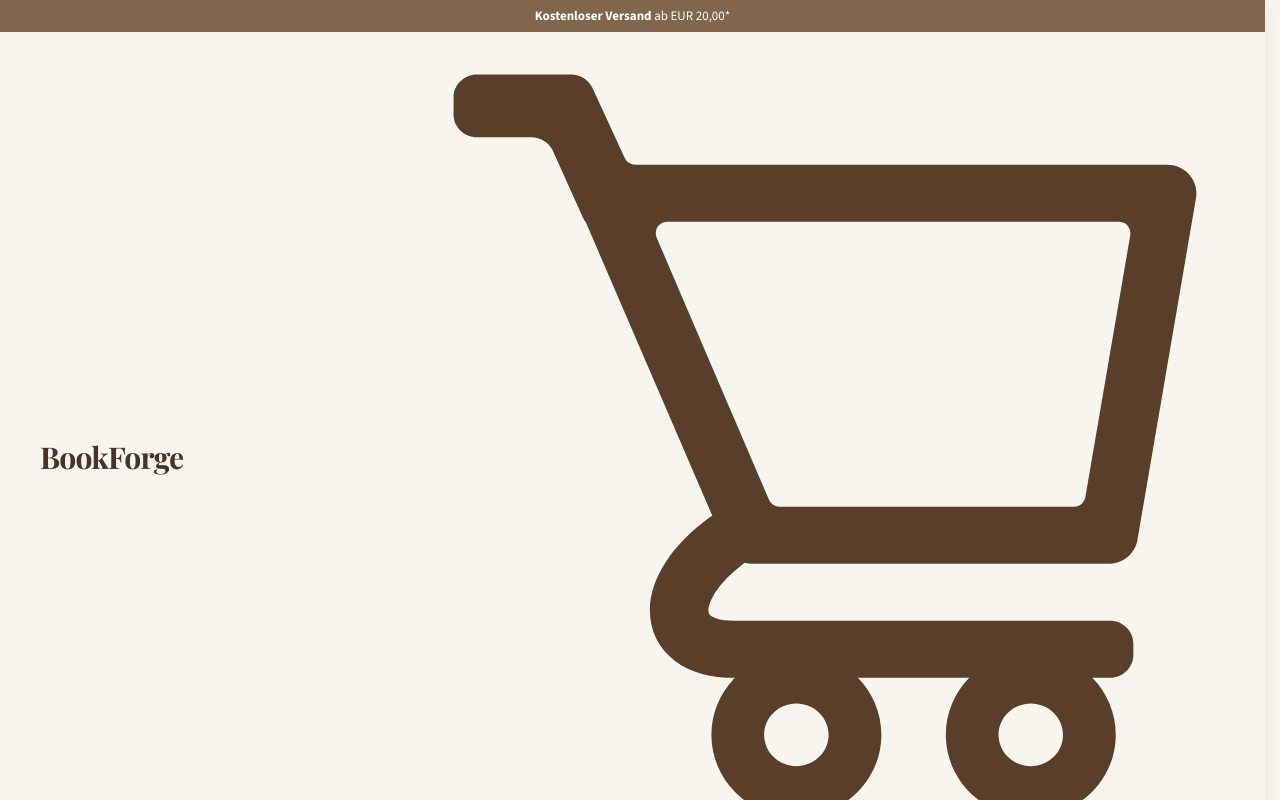
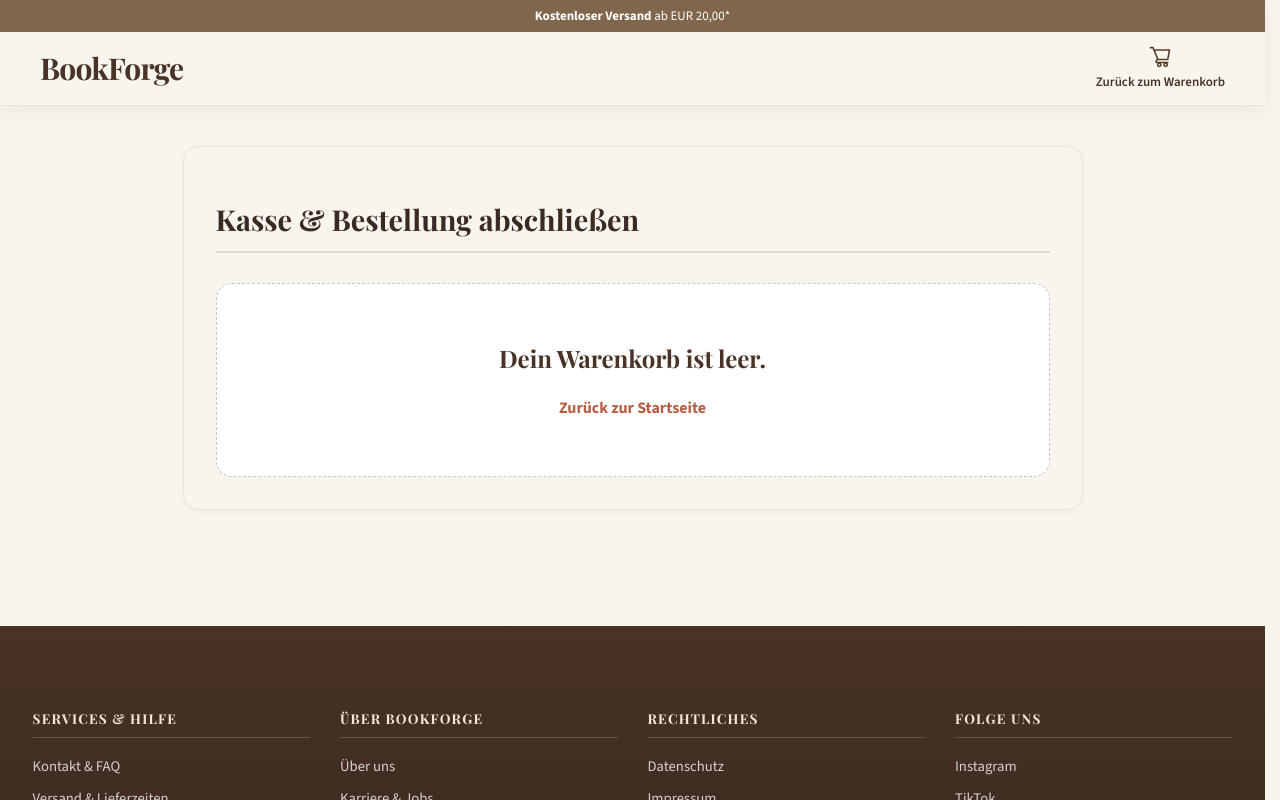
Before and after one commit to Damien159/BookForge, a React (Vite) app: page /checkout in a window 1280 px wide. Shown: the top 800 px of the page. Built offline with nearby package versions, Linux system fonts and the light colour scheme.

Commit message:
Header-Icon: Größenangaben mit .svg-icon zusammengeführt

```diff
--- a/src/styles/main.css
+++ b/src/styles/main.css
@@ -836,7 +836,8 @@ main {
   background-color: var(--accent);
 }
 
-.svg-icon {
+.svg-icon,
+.header-svg-icon {
   display: inline-block;
   width: 22px;
   height: 22px;
```
